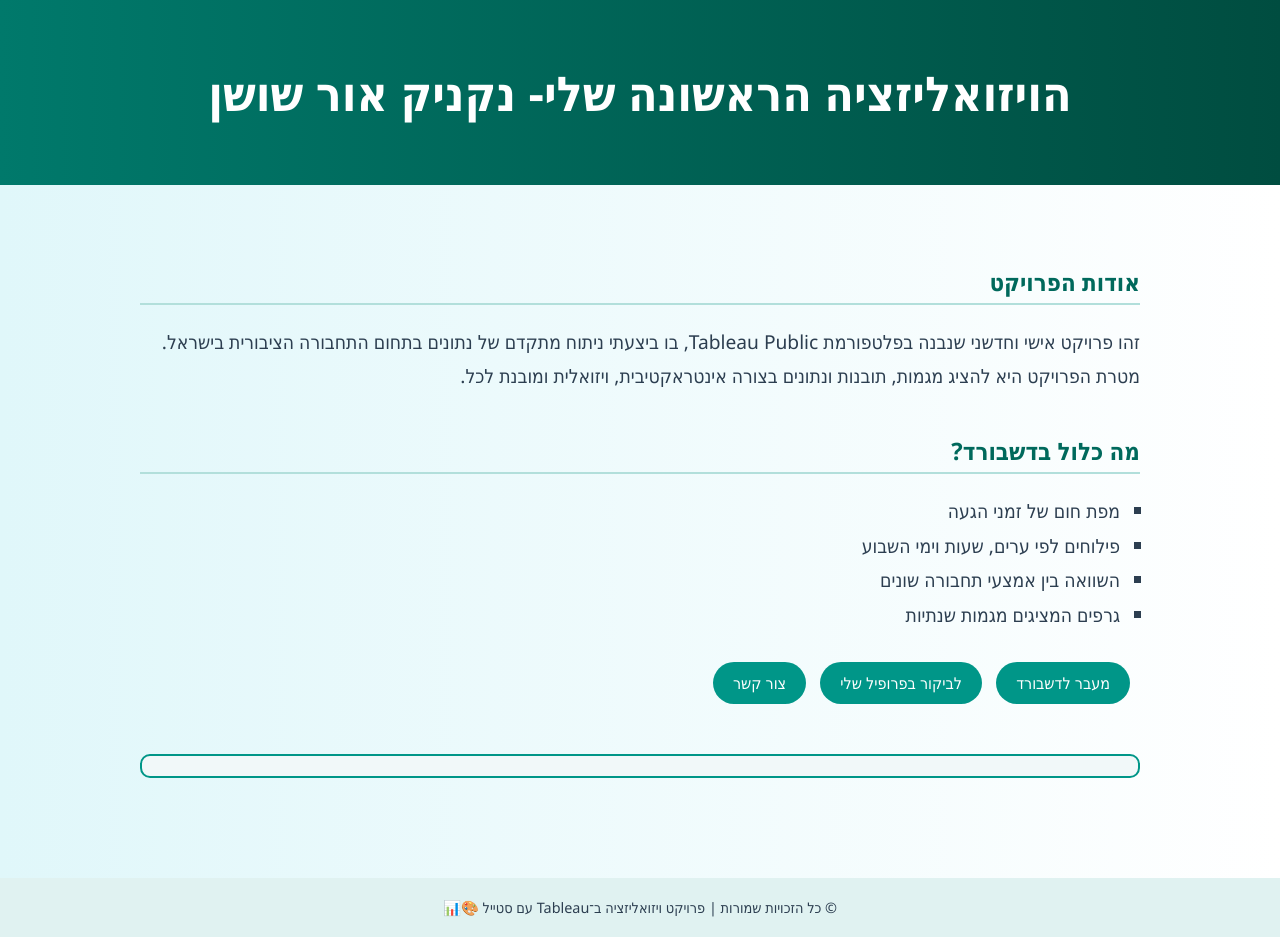
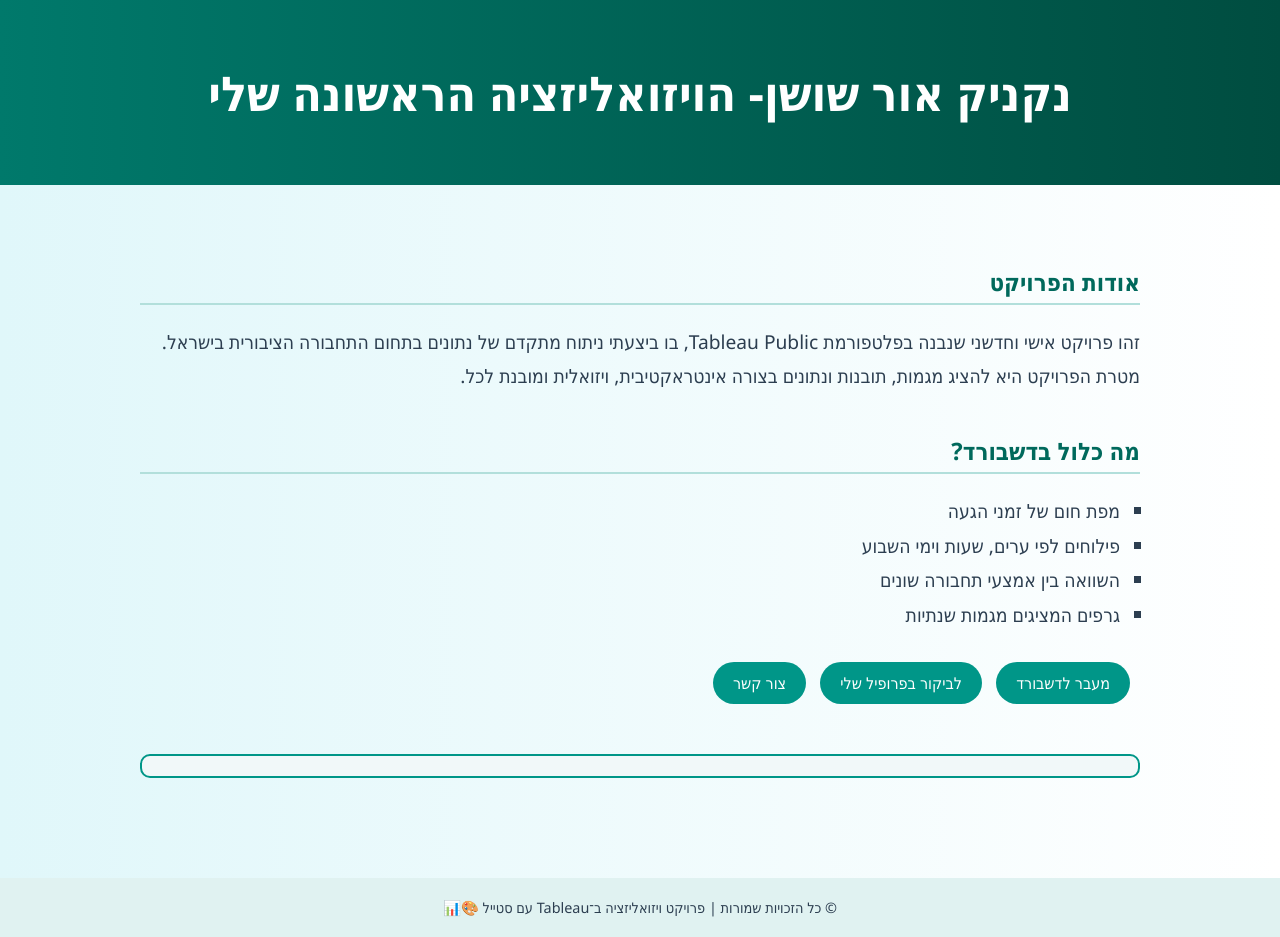
Before and after one commit to danielasenk00/pah-ashpa, a plain HTML site: page index.html in a window 1280 px wide. Drawn offline with Linux system fonts and the light colour scheme.

Commit message:
Update index.html

```diff
--- a/index.html
+++ b/index.html
@@ -87,7 +87,7 @@
 <body>
 
   <header>
-    <h1>  הויזואליזציה הראשונה שלי- נקניק אור שושן</h1>
+    <h1> נקניק אור שושן- הויזואליזציה הראשונה שלי </h1>
   </header>
 
   <div class="container">
```
